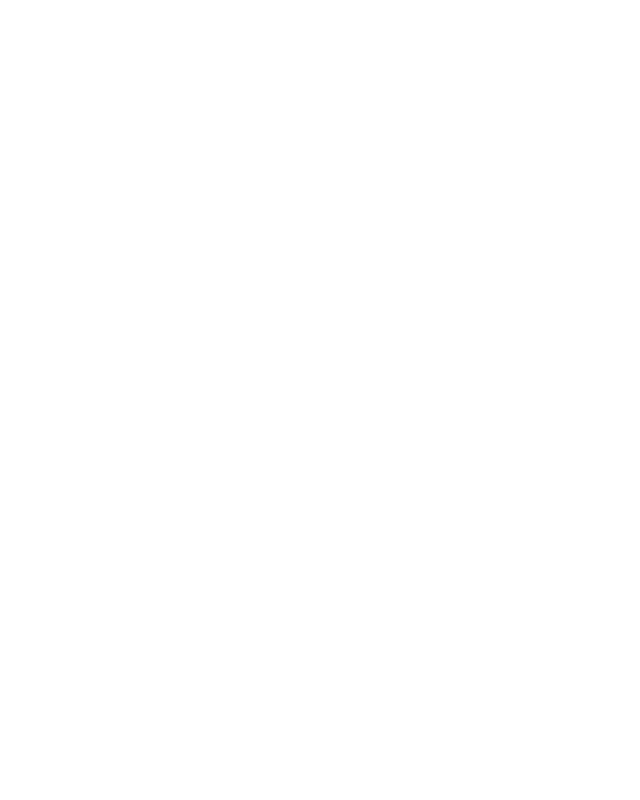
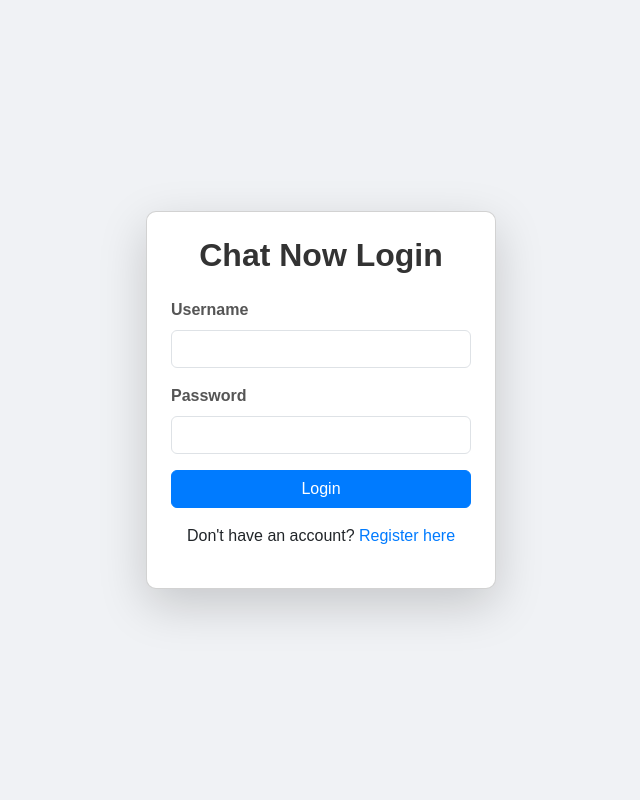
Before and after one commit to OthmaneAbder2303/Community, a Flask app: page /login in a window 1280 px wide. Before the commit the part shown is empty. Shown: the whole page, without its empty margins (319-959 px from the left). Run offline with Flask 3, Linux system fonts and the light colour scheme.

Commit message:
login html

```diff
--- /dev/null
+++ b/static/login.css
@@ -0,0 +1,40 @@
+body {
+    background-color: #f0f2f5;
+    font-family: Arial, sans-serif;
+}
+
+.card {
+    border-radius: 10px;
+    background: #ffffff;
+    box-shadow: 0 4px 6px rgba(0, 0, 0, 0.1);
+}
+
+h2 {
+    color: #333;
+    font-weight: bold;
+}
+
+.form-label {
+    font-weight: bold;
+    color: #555;
+}
+
+.btn-primary {
+    background-color: #007bff;
+    border-color: #007bff;
+    transition: background-color 0.3s ease;
+}
+
+.btn-primary:hover {
+    background-color: #0056b3;
+    border-color: #004085;
+}
+
+p a {
+    color: #007bff;
+    text-decoration: none;
+}
+
+p a:hover {
+    text-decoration: underline;
+}
--- a/templates/home.html
+++ b/templates/home.html
@@ -9,7 +9,7 @@
 </head>
 <body>
     <div class="card text-center">
-        <h1 class="mb-4">Welcome to My Flask App</h1>
+        <h1 class="mb-4">Welcome to Your Chat App</h1>
         <p class="mb-4">Please choose an option to get started:</p>
         <div class="d-grid gap-3">
             <a href="/register" class="btn btn-primary">Register</a>
--- a/templates/login.html
+++ b/templates/login.html
@@ -0,0 +1,30 @@
+<!DOCTYPE html>
+<html lang="en">
+<head>
+    <meta charset="UTF-8">
+    <meta name="viewport" content="width=device-width, initial-scale=1.0">
+    <title>Login - Chat App</title>
+    <link href="https://cdn.jsdelivr.net/npm/bootstrap@5.3.0-alpha3/dist/css/bootstrap.min.css" rel="stylesheet">
+    <link rel="stylesheet" href="/static/login.css">
+</head>
+<body>
+    <div class="container d-flex justify-content-center align-items-center vh-100">
+        <div class="card p-4 shadow-lg" style="width: 350px;">
+            <h2 class="text-center mb-4">Chat Now Login</h2>
+            <form action="/login" method="POST">
+                <div class="mb-3">
+                    <label for="username" class="form-label">Username</label>
+                    <input type="text" class="form-control" id="username" name="username" required>
+                </div>
+                <div class="mb-3">
+                    <label for="password" class="form-label">Password</label>
+                    <input type="password" class="form-control" id="password" name="password" required>
+                </div>
+                <button type="submit" class="btn btn-primary w-100">Login</button>
+            </form>
+            <p class="text-center mt-3">Don't have an account? <a href="/register">Register here</a></p>
+        </div>
+    </div>
+    <script src="https://cdn.jsdelivr.net/npm/bootstrap@5.3.0-alpha3/dist/js/bootstrap.bundle.min.js"></script>
+</body>
+</html>
```
Also changed, not shown: templates/hello.html (deleted).
